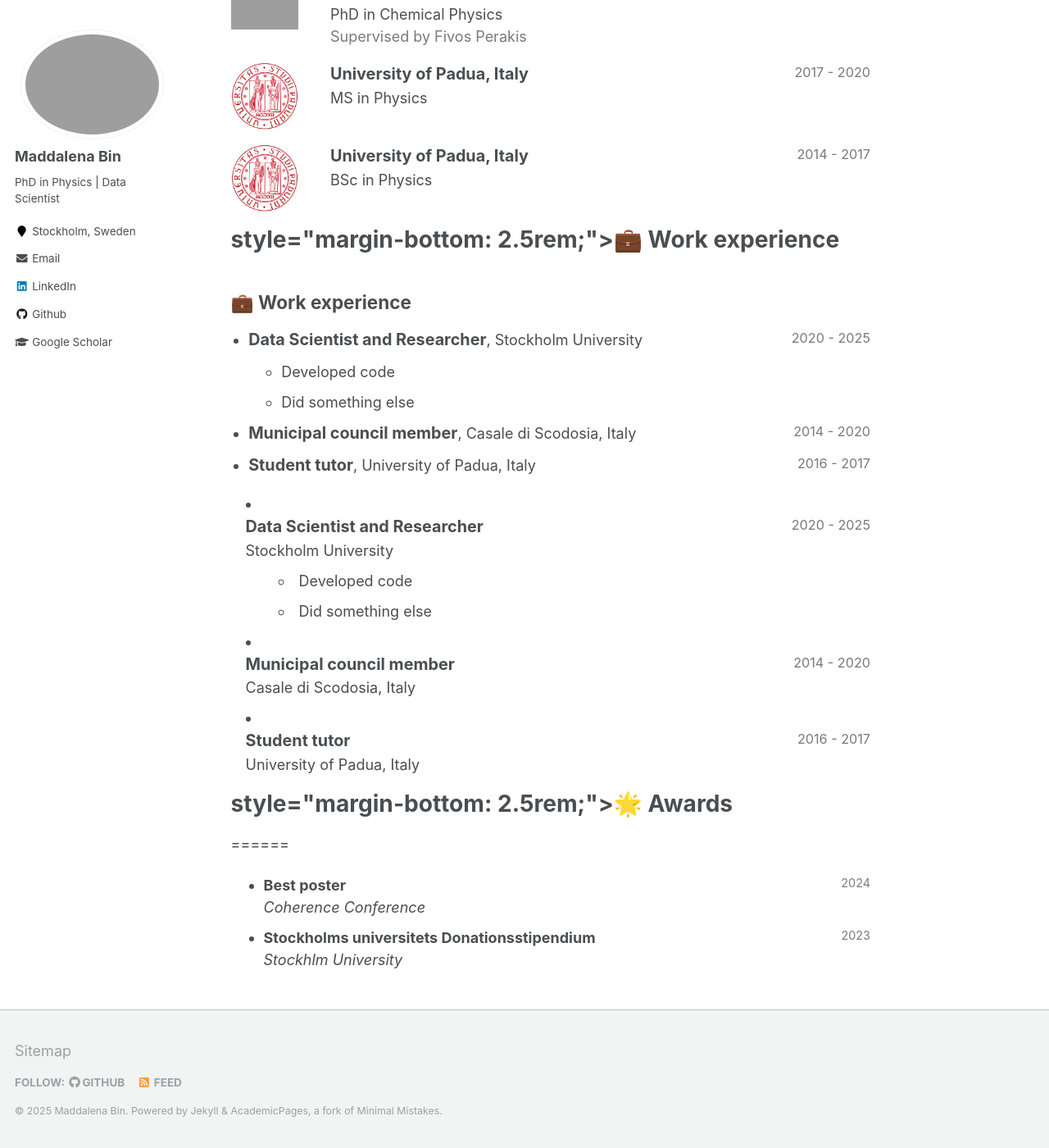
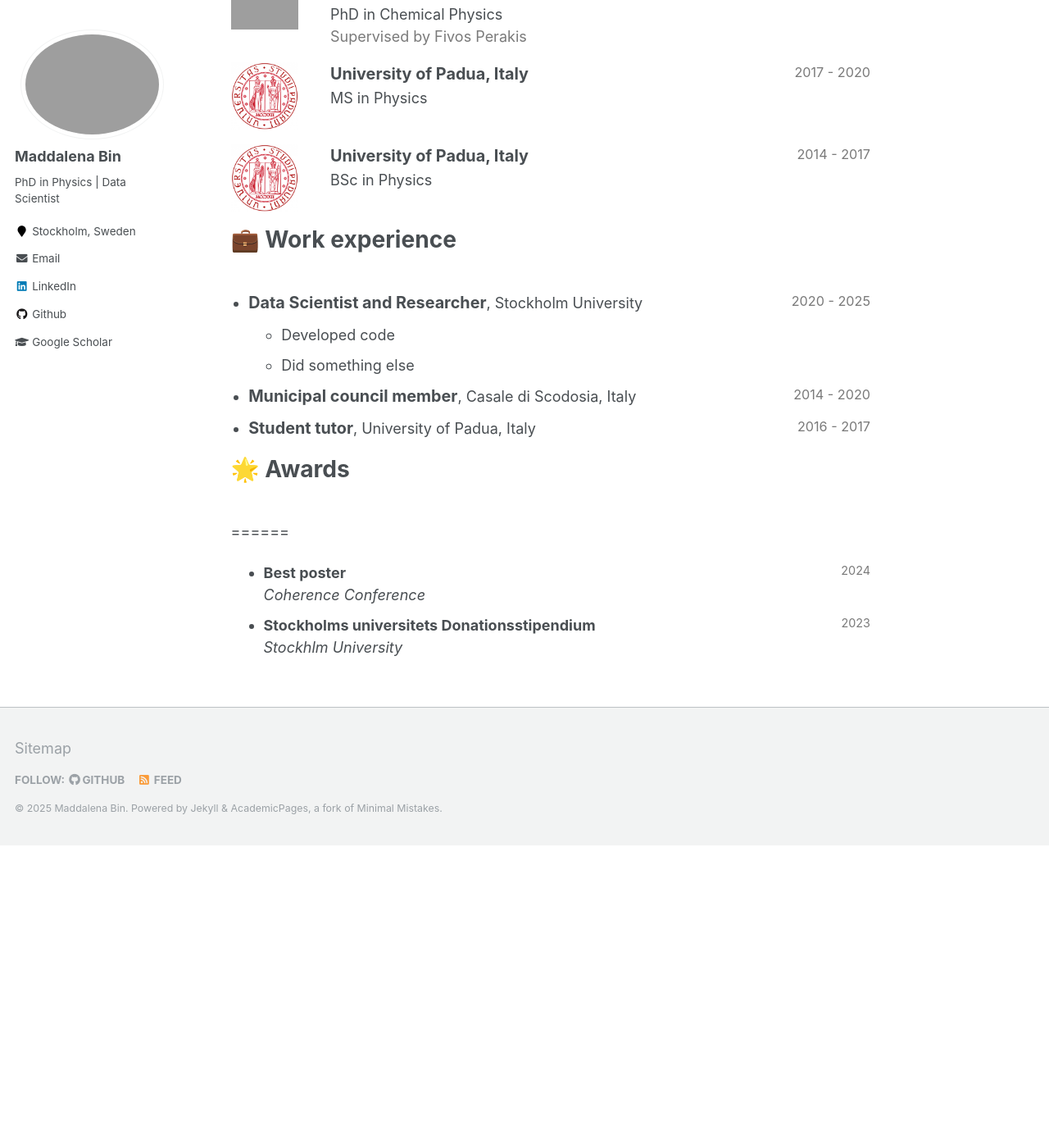
Before and after one commit to maddalenabin/maddalenabin.github.io, a Jekyll site: the page built from _pages/cv.md, in a window 1280 px wide and 1400 px high, scrolled down 369 px. Shown: the whole window at 82% size. Built offline with Jekyll 4.4.1, drawn with Linux system fonts in a browser that asks for light colours.

Commit message:
Update cv.md

```diff
--- a/_pages/cv.md
+++ b/_pages/cv.md
@@ -85,9 +85,9 @@
 * M.S. in Physics, University of Padua, 2020
 * B.S. in Ohysics, University of Padua, 2017 -->
 
-<h1>  style="margin-bottom: 2.5rem;">💼 Work experience</h1>
+<h1 style="margin-bottom: 2.5rem;">💼 Work experience</h1>
 <!-- <h1 style="margin-bottom: 2.5rem;">🎓 Education</h1> -->
-<h2>💼 Work experience</h2>
+<!--<h2>💼 Work experience</h2> -->
 <ul style="padding-left: 1.2em; list-style-position: outside;">
 
   <li>
@@ -116,39 +116,8 @@
 
 
 
-<ul style="list-style-position: inside; padding-left: 1em;">
-    <li><div style="display: flex; justify-content: space-between;">
-            <strong style="font-size: 110%;">Data Scientist and Researcher</strong>
-            <span style="font-size:90%; color:#7a7a7a;">2020 - 2025</span>
-        </div>
-        <div>Stockholm University</div>
-        <ul>
-            <li>Developed code</li>
-            <li>Did something else</li>
-        </ul>
-    </li>
-    <li>
-        <div style="display: flex; justify-content: space-between;">
-            <strong style="font-size: 110%;">Municipal council member</strong>
-            <span style="font-size:90%; color:#7a7a7a;">2014 - 2020</span>
-        </div>
-        <div>Casale di Scodosia, Italy</div>
-    </li>
-    <li>
-        <div style="display: flex; justify-content: space-between;">
-            <strong style="font-size: 110%;">Student tutor</strong>
-            <span style="font-size:90%; color:#7a7a7a;">2016 - 2017</span>
-        </div>
-        <div>University of Padua, Italy</div>
-    </li>
-</ul>
 
-
-
-
-
-<h1>  style="margin-bottom: 2.5rem;">🌟 Awards </h1>
-
+<h1 style="margin-bottom: 2.5rem;">🌟 Awards </h1>
 ======
 <ul>
   <li>
```
